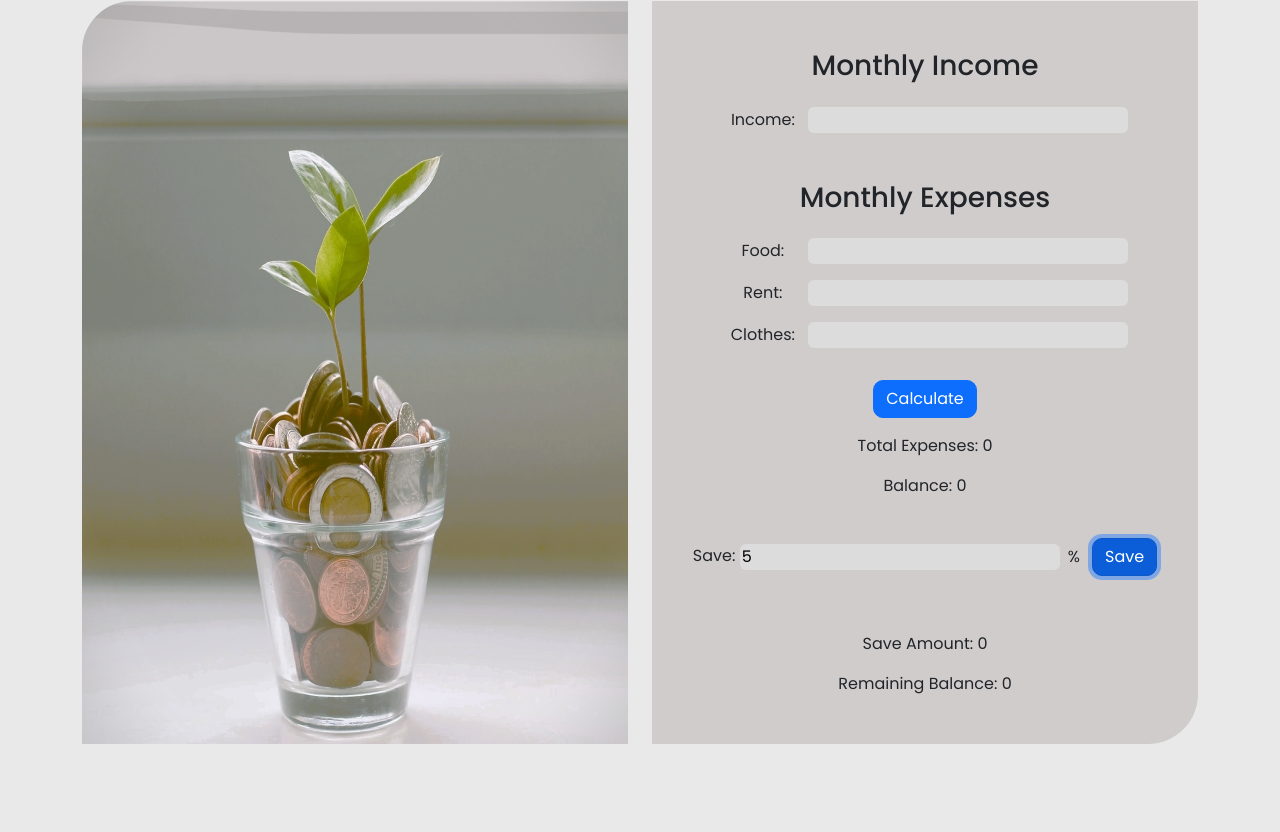
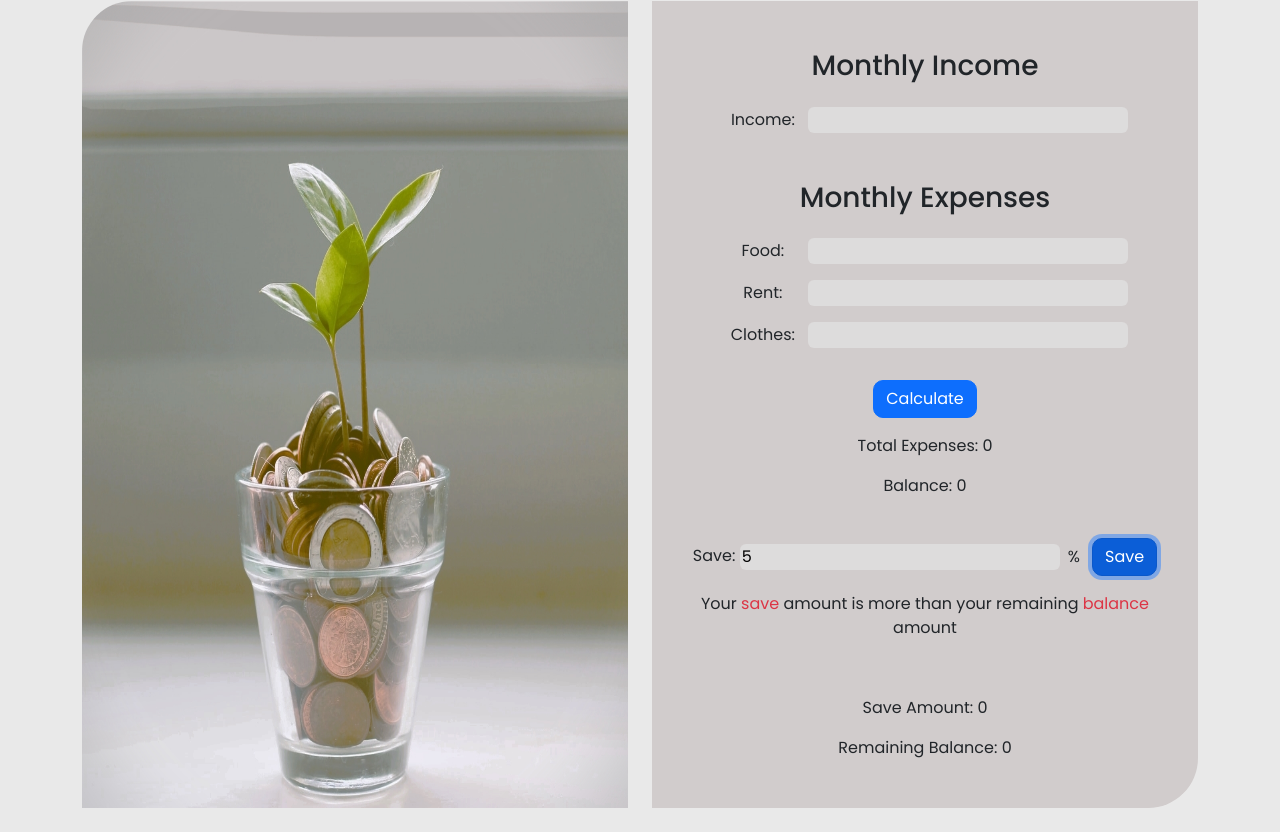
Before and after one commit to ReNayeem/Income-Expense, a plain HTML site: page HTML/index.html in a window 1280 px wide. Both pictures are taken after typing "5" into the empty fields and a click on the button "Save". Shown: the part 95-927 px from the top of the page. Before the commit the page ends 863 px from the top, so only its background shows below. Drawn offline with nearby package versions, Linux system fonts and the light colour scheme.

Commit message:
ui error completed

```diff
--- a/HTML/index.html
+++ b/HTML/index.html
@@ -70,7 +70,7 @@
 
                     <!-- total expense start -->
                     <p id="notify-total-expense" style="display: none;">Your <span class="text-danger">total
-                            expense</span> is less than <span class="text-danger">total income</span> amount</p>
+                            expense</span> is more than <span class="text-danger">total income</span> amount</p>
                     <p>Total Expenses: <span id="total-expense">0</span></p>
                     <!-- total expense end -->
 
@@ -91,6 +91,8 @@
                         <p id="notify-save-string" style="display: none;">Please input number <span
                                 class="text-danger">save</span> value</p>
                         </p>
+                        <p id="notify-total-save" style="display: none;">Your <span class="text-danger">save</span>
+                            amount is more than your remaining<span class="text-danger"> balance</span> amount</p>
                     </div>
                     <!-- save button end -->
 
--- a/JavaScript/functional-script.js
+++ b/JavaScript/functional-script.js
@@ -41,6 +41,7 @@ document.getElementById('calculate-button').addEventListener('click', function (
         }
         else {
             totalExpenseNotify.style.display = 'block'
+            totalExpense.innerText = 0
         }
         // total expense end
 
@@ -49,6 +50,9 @@ document.getElementById('calculate-button').addEventListener('click', function (
         const newTotalBalance = parseFloat(incomeAmountValue) - parseFloat(newTotalExpense)
         if (newTotalBalance >= 0) {
             totalBalance.innerText = newTotalBalance
+        }
+        else {
+            totalBalance.innerText = 0
         }
         // total balance end
     }
@@ -80,11 +84,14 @@ document.getElementById('save-button').addEventListener('click', function () {
         // save amount start
         const saveAmount = document.getElementById('save-amount')
         const newSaveBalance = (parseFloat(saveInputValue) * parseFloat(incomeAmountValue)) / 100
+        const totalSaveNotify = document.getElementById('notify-total-save')
         if (parseFloat(totalBalance.innerText) >= newSaveBalance) {
             saveAmount.innerText = newSaveBalance
+            totalSaveNotify.style.display = 'none'
         }
         else {
-            alert('Please input valid value')
+            totalSaveNotify.style.display = 'block'
+            saveAmount.innerText = 0
         }
         // save amount end
 
```
